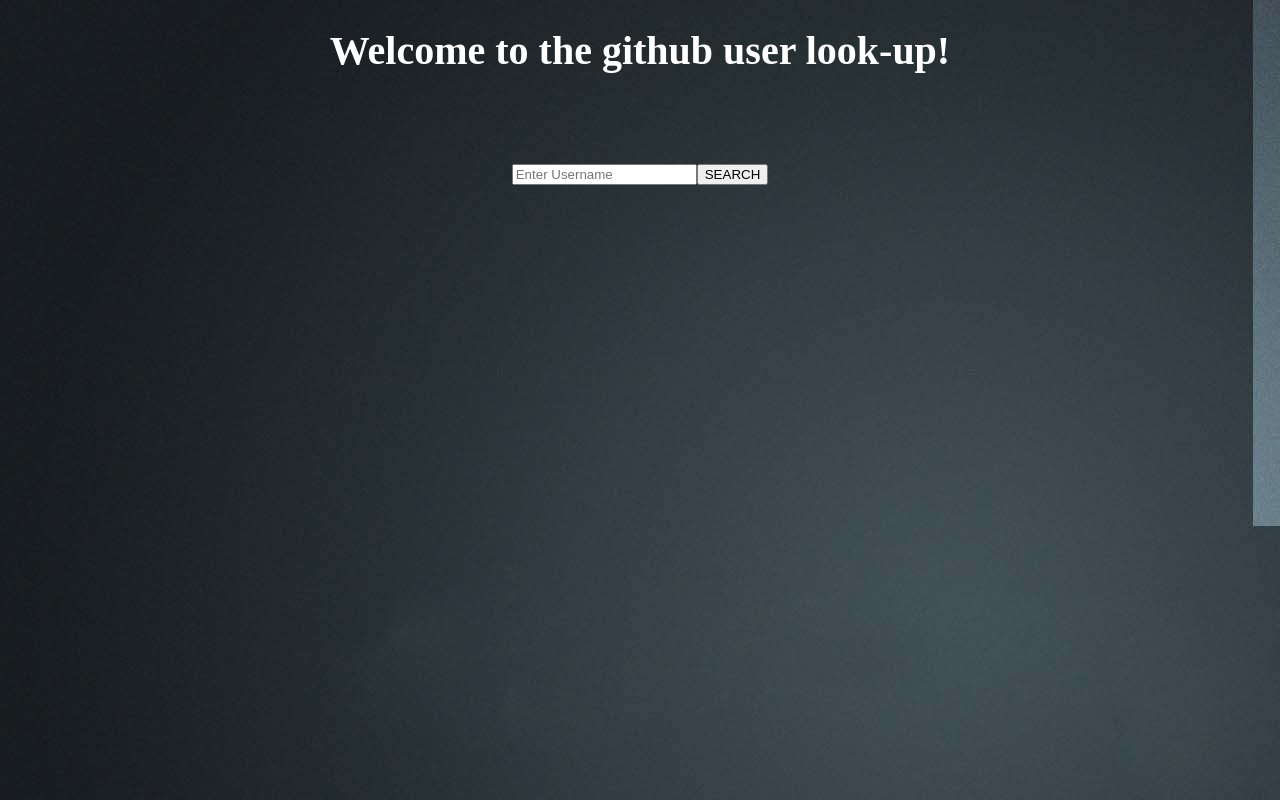
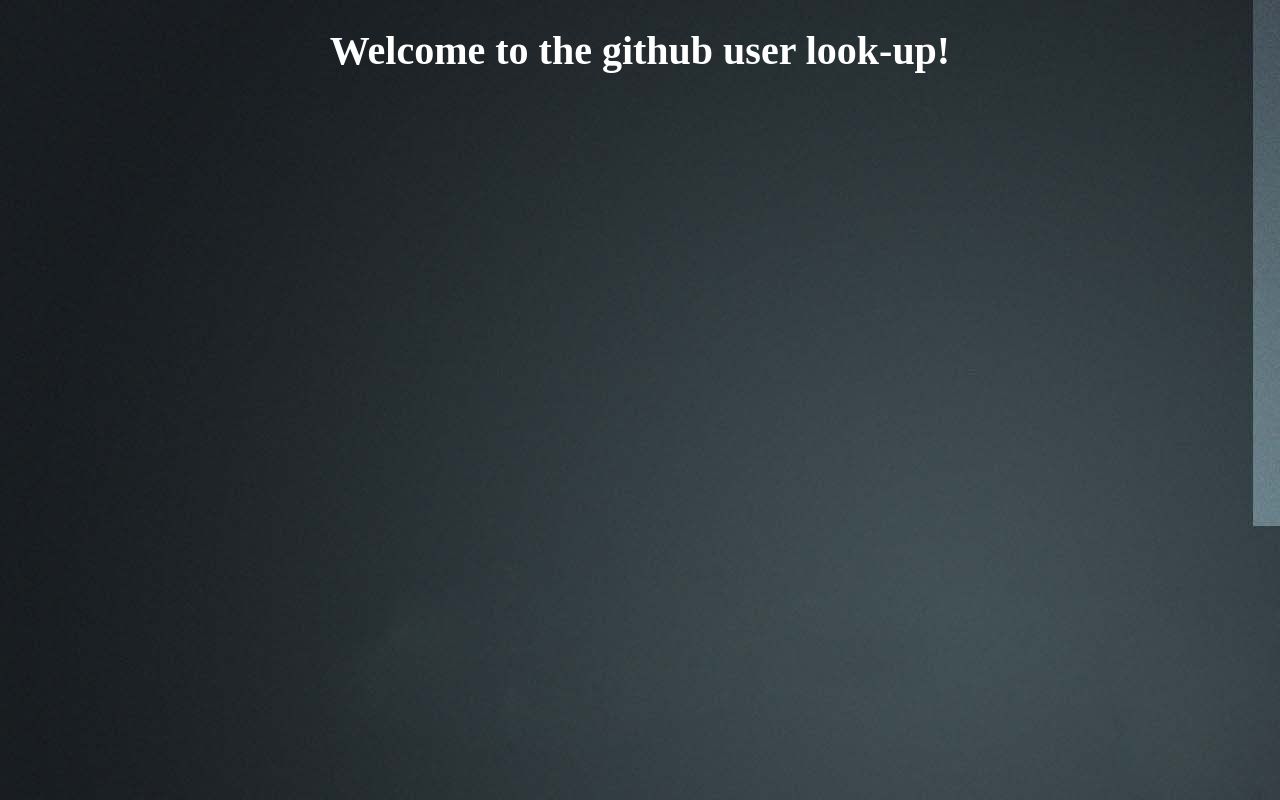
Before and after one commit to markkariuki/github-user-lookup, an Angular app: page / in a window 1280 px wide. Built offline with nearby package versions, Linux system fonts and the light colour scheme.

Commit message:
add changes to the file

```diff
--- a/src/app/app.component.html
+++ b/src/app/app.component.html
@@ -1,10 +1,6 @@
 <!--The content below is only a placeholder and can be replaced.-->
 <div style="text-align:center">
+
   <h1>
     Welcome to {{title}}!
   </h1>
-  <div class="form">
-
-                <input type="text" name="name" placeholder="Enter Username" id="username">
-                <button type="submit" id="submit" class="btn">SEARCH</button>
-  </div>
```
